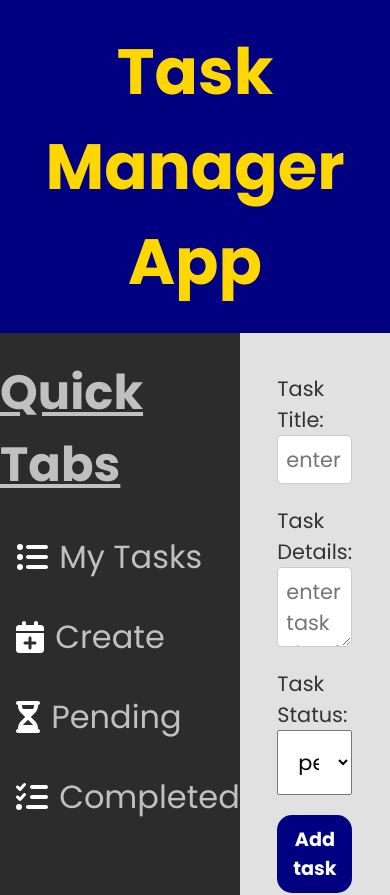
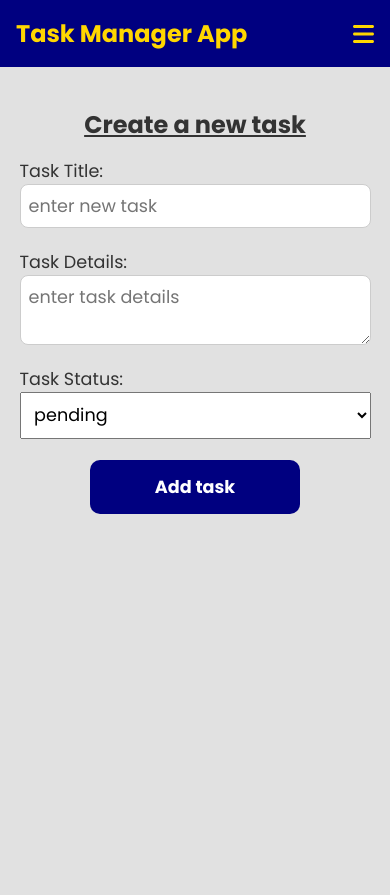
Before and after one commit to Dev-Iyke/Task-Manager-App, a React (Create React App) app: page /create in a window 390 px wide. Shown: the top 895 px of the page. After the commit the page ends 844 px from the top, so only its background shows below. Built offline with nearby package versions, Linux system fonts and the light colour scheme.

Commit message:
Updated app with styles for mobile screens

```diff
--- a/src/App.css
+++ b/src/App.css
@@ -1,13 +1,19 @@
 
 
 .App #title{
-  font-size: 4rem;
+  font-size: 3rem;
   text-align: center;
 }
 .App header{
+  display: flex;
+  align-items: center;
+  justify-content: center;
   background-color: navy;
   color: gold;
-  padding: 1.5rem 0;
+  padding: 1rem 0;
+}
+.menu{
+  display: none;
 }
 .App .content{
   /* TODO: Uncomment to make display grid */
@@ -42,3 +48,27 @@
     transform: rotate(360deg);
   }
 } */
+@media  screen and (max-width: 400px){
+  .App header{
+    padding: 1rem;
+    justify-content: space-between;
+  }
+  .App #title{
+    font-size: 1.5rem;
+    text-align: center;
+  }
+  .menu{
+    display: block;
+    font-size: 1.5rem;
+  }
+  .App .content{
+    display: flex;
+  }
+  .sidebar-container{
+    display: none;
+  }
+  .tasks-container{
+    width: 100%;
+    padding: 1rem 0 1rem;
+  }
+}
--- a/src/App.js
+++ b/src/App.js
@@ -6,6 +6,8 @@ import { BrowserRouter as Router, Routes, Route } from "react-router-dom";
 import CreateTask from "./pages/CreateTask";
 import PendingTasks from "./pages/PendingTasks";
 import CompletedTasks from "./pages/CompletedTasks";
+import { faBars } from "@fortawesome/free-solid-svg-icons";
+import { FontAwesomeIcon } from "@fortawesome/react-fontawesome";
 
 function App() {
   const [user, setUser] = useState({ name: "Thompson", role: "dev" });
@@ -25,6 +27,7 @@ function App() {
       <div className="App">
         <header>
         <h1 id="title">Task Manager App</h1>
+        <FontAwesomeIcon className="menu" icon={faBars} />
         </header>
 
         <div className="content">
--- a/src/components/SingleTask.jsx
+++ b/src/components/SingleTask.jsx
@@ -28,7 +28,7 @@ const SingleTask = (props) => {
       {
         tasks.map((task, index) => (
           <div className="task" key={index}>
-            <h2>{task.title}</h2>
+            <h2 id='task-title'>{task.title}</h2>
             <p id='task-details'>{task.details.length < 79? task.details: task.details.substring(0, 80) + '...'}</p>
             <p>{task.id}</p>
             <div className="actions">
--- a/src/pages/CreateTask.jsx
+++ b/src/pages/CreateTask.jsx
@@ -21,6 +21,7 @@ const CreateTask = ({tasks, setTasks}) => {
 
   return (
     <div className="single-task">
+      <h2>Create a new task</h2>
       <form
         className="input-container"
         onSubmit={(e) => {
--- a/src/styles/create.css
+++ b/src/styles/create.css
@@ -5,7 +5,11 @@
     width: 50%;
     margin: 0 auto;
 }
-
+.single-task h2{
+    text-align: center;
+    margin-bottom: 1rem;
+    text-decoration: underline;
+}
 .input-container div{
     display: flex;
     flex-direction: column;
@@ -17,15 +21,13 @@
 
 .input-container input, .input-container textarea{
     padding: .5rem;
-    border-radius: 5px;
+    border-radius: 8px;
     border: 1px solid #ccc;
     font-size: 1.3rem;
     outline: none;
 }
 .input-container select{
     padding: 1rem;
-}
-.input-container select{
     font-size: 1.3rem;
 }
 .input-container button{
@@ -37,3 +39,28 @@
     font-weight: bold;
     font-size: 1.2rem;
 }
+
+@media screen and (max-width: 400px) {
+    .input-container{
+        width: 90%;
+    }
+
+    .input-container label{
+        font-size: 1.1rem;
+    }
+
+    .input-container input, .input-container textarea{
+        font-size: 1.1rem;
+    }
+    .input-container select{
+        padding: .6rem;
+        font-size: 1.1rem;
+    }
+    .input-container button{
+        width: 60%;
+        margin: 0 auto;
+        padding: 14px;
+        border-radius: 10px;
+        font-size: 1.1rem;
+    }
+}
--- a/src/styles/navbar.css
+++ b/src/styles/navbar.css
@@ -41,3 +41,9 @@
     position: absolute;
     bottom: 1rem;
 }
+
+/* @media  screen and (max-width: 400px){
+    .sidebar{
+        display: none;
+    }
+} */
--- a/src/styles/tasks.css
+++ b/src/styles/tasks.css
@@ -28,7 +28,7 @@ h3{
     box-shadow: 2px 3px 10px ;
     position: relative;
 }
-.task #task-details{
+.task #task-details, .task #task-title{
     overflow-wrap: break-word;
     white-space: pre-wrap;
 }
@@ -50,4 +50,53 @@ h3{
 .task .icons{
     color: navy;
     font-size: 1.5rem;
+    color: red;
 }
+
+@media  screen and (max-width:850px) {
+    .all-tasks>h2, .pending>h2, .completed>h2{
+        font-size: 1.7rem;
+        margin-bottom: 1.2rem;
+    }
+    h3{
+        font-weight: 400;
+    }
+    .test-task{
+        grid-template-columns: repeat(2, 48%);
+    }
+    .task .actions button{
+        padding: 3.5px 7px;
+    }
+    .task .icons{
+        font-size: 1.3rem;
+    }
+}
+
+@media  screen and (max-width: 400px){
+    .all-tasks>h2, .pending>h2, .completed>h2{
+        font-size: 1.2rem;
+        margin-bottom: 1rem;
+    }
+    h3{
+        text-align: center;
+    }
+    .test-task{
+        width: 90%;
+        display: flex;
+        flex-direction: column;
+    }
+    .task .actions{
+        position: absolute;
+        bottom: 1rem;
+        display: flex;
+        align-items: center;
+        gap: 3rem;
+    }
+    .task .actions button{
+        padding: 4px 8px;
+        border-radius: 5px;
+    }
+    .task .icons{
+        font-size: 1.3rem;
+    }
+}
```
